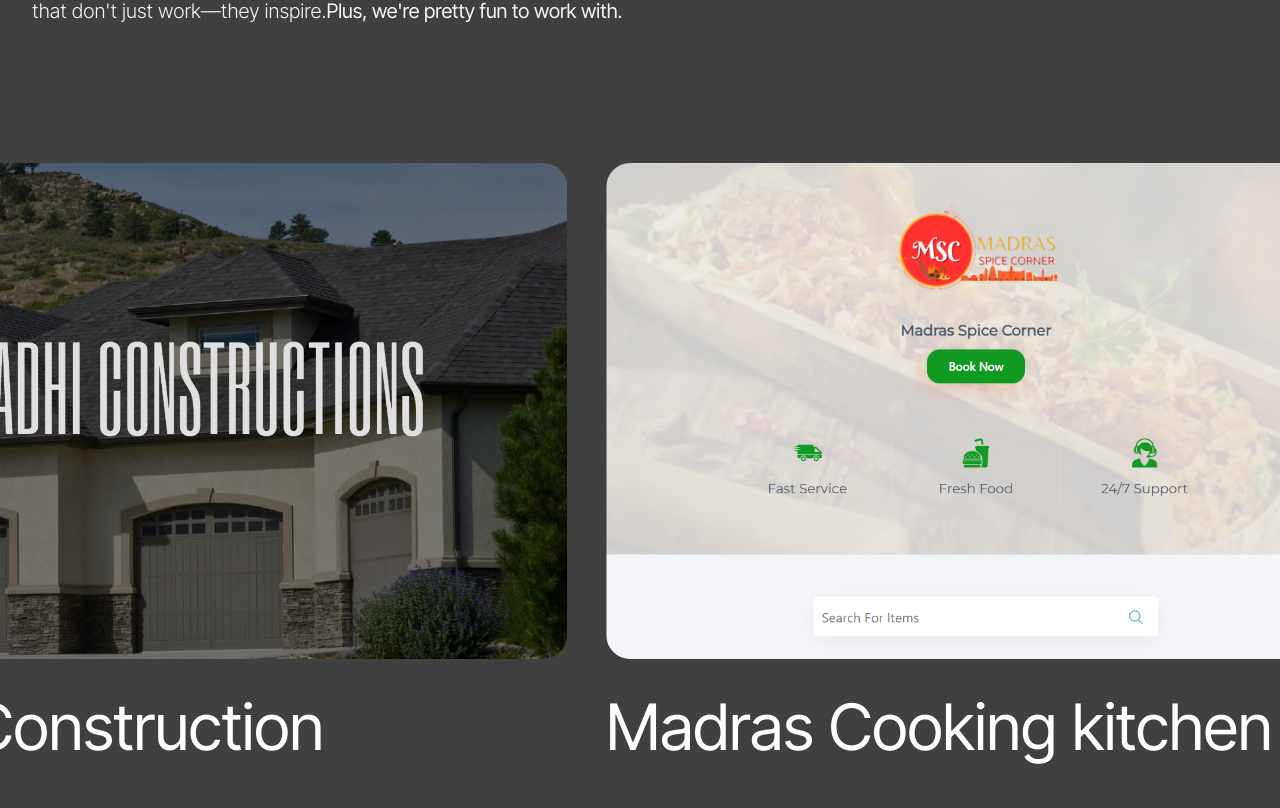
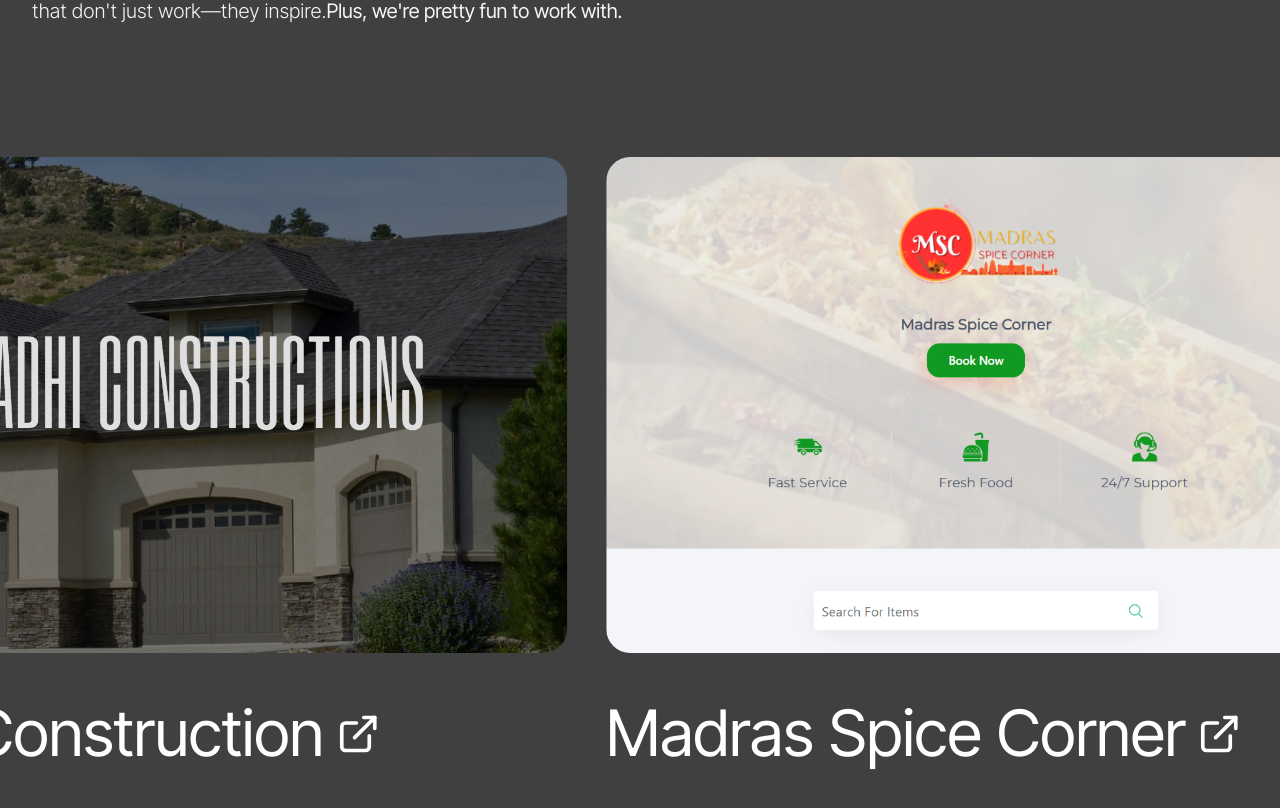
Before and after one commit to Neha220803/dheer-tech-website-new, a Next.js app: page / in a window 1280 px wide. Shown: the part 4690-5498 px from the top of the page. Built offline with nearby package versions, Linux system fonts and the light colour scheme.

Commit message:
projects page done, added link

```diff
--- a/src/app/globals.css
+++ b/src/app/globals.css
@@ -6,8 +6,7 @@
 @theme inline {
   --color-background: var(--background);
   --color-foreground: var(--foreground);
-  --font-sans: var(--font-geist-sans);
-  --font-mono: var(--font-geist-mono);
+  --font-roboto-slab: var(--font-roboto-slab);
   --color-sidebar-ring: var(--sidebar-ring);
   --color-sidebar-border: var(--sidebar-border);
   --color-sidebar-accent-foreground: var(--sidebar-accent-foreground);
--- a/src/components/home/hero/index.js
+++ b/src/components/home/hero/index.js
@@ -15,8 +15,8 @@
       <div className="max-w-5xl text-center md:my-10 mt-14 mb-6">
         <h1 className="md:text-5xl text-3xl home-hero-heading text-center font-semibold">
           Delivering Smart Web Solutions{" "}
-          <span className="hidden md:block ">for Growing Businesses</span> with
-          Dheer Tech Inc
+          <span className="hidden md:block ">for Growing Businesses</span>
+          with Dheer Tech Inc
         </h1>
       </div>
       <div className="grid grid-cols-12 gap-4  w-full">
--- a/src/components/home/projects/index.js
+++ b/src/components/home/projects/index.js
@@ -3,10 +3,40 @@
 import React, { useEffect, useRef, useState } from "react";
 import "./styles.css";
 import { useScroll, useTransform, motion } from "framer-motion";
-const one = "/assets/images/home/project1.png";
-const two = "/assets/images/home/project2.png";
-const three = "/assets/images/home/project3.png";
-const four = "/assets/images/home/project4.png";
+import { ExternalLink } from "lucide-react";
+import Link from "next/link";
+
+// Projects data array
+const projects = [
+  {
+    id: 1,
+    name: "Crown Of Spice",
+    image: "/assets/images/home/project2.png",
+    alt: "Crown Of Spice project",
+    link: "https://www.crownofspices.com/home",
+  },
+  {
+    id: 2,
+    name: "Adhi Construction",
+    image: "/assets/images/home/project1.png",
+    alt: "Adhi Construction project",
+    link: "https://adhiconstruction.us/",
+  },
+  {
+    id: 3,
+    name: "Madras Spice Corner",
+    image: "/assets/images/home/project3.png",
+    alt: "Madras Spice Corner project",
+    link: "https://coereats.com/madrasspicecorner",
+  },
+  {
+    id: 4,
+    name: "Maya Indian Cuisine",
+    image: "/assets/images/home/project4.png",
+    alt: "Maya Indian Cuisine project",
+    link: "https://www.mayaindiancuisineny.com/",
+  },
+];
 
 const HorizontalScrollProjectComp = () => {
   const [isDesktop, setIsDesktop] = useState(false);
@@ -16,9 +46,9 @@
       setIsDesktop(window.innerWidth >= 1024);
     };
     checkIfDesktop();
-    window.addEventListener("resize", checkIfDesktop); // Add resize listener
+    window.addEventListener("resize", checkIfDesktop);
 
-    return () => window.removeEventListener("resize", checkIfDesktop); // Cleanup
+    return () => window.removeEventListener("resize", checkIfDesktop);
   }, []);
 
   const targetRef = useRef(null);
@@ -28,8 +58,9 @@
     [0, 1],
     ["0%", isDesktop ? "-55%" : "-72%"]
   );
+
   return (
-    <div className="carousel bg-neutral-700 " ref={targetRef} id="projects">
+    <div className="carousel bg-neutral-700" ref={targetRef} id="projects">
       <div className="projects-header">
         <h1 className="projects-title">PROJECTS</h1>
         <p className="projects-description">
@@ -45,58 +76,23 @@
       </div>
       <div className="contentContainer">
         <motion.div className="images" style={{ x }}>
-          <div className="imageItem">
+          {projects.map((project) => (
+            <div key={project.id} className="imageItem md:gap-6">
               <div className="image-container">
                 <img
                   className="project-image"
-                src={two}
-                alt="alt text goes here"
+                  src={project.image}
+                  alt={project.alt}
                 />
               </div>
-            <p className="project-name-text">Crown Of Spice</p>
+              <Link href={project.link}>
+                <div className="flex items-baseline justify-start gap-2 md:gap-3">
+                  <p className="project-name-text">{project.name}</p>
+                  <ExternalLink className="project-name-icon" />
                 </div>
-
-          <div className="imageItem">
-            <div className="image-container">
-              <img
-                className="project-image"
-                src={one}
-                alt="alt text goes here"
-              />
+              </Link>
             </div>
-            <p className="project-name-text">Adhi Construction</p>
-          </div>
-
-          <div className="imageItem">
-            <div className="image-container">
-              <img
-                className="project-image"
-                src={three}
-                alt="alt text goes here"
-              />
-            </div>
-            <p className="project-name-text">Madras Cooking kitchen</p>
-          </div>
-          <div className="imageItem">
-            <div className="image-container">
-              <img
-                className="project-image"
-                src={four}
-                alt="alt text goes here"
-              />
-            </div>
-            <p className="project-name-text">Maya Indian Cuisine</p>
-          </div>
-
-          {/* <div className="imageItem">
-            <ImageContainer imageSource={two} description="two image" />
-          </div>
-          <div className="imageItem">
-            <ImageContainer imageSource={three} description="three image" />
-          </div>
-          <div className="imageItem">
-            <ImageContainer imageSource={four} description="four image" />
-          </div> */}
+          ))}
         </motion.div>
       </div>
     </div>
--- a/src/components/home/projects/styles.css
+++ b/src/components/home/projects/styles.css
@@ -57,6 +57,10 @@
         height: 70%;
     }
 
+    .imageItem {
+        justify-content: center;
+    }
+
 }
 
 .project-image {
@@ -87,6 +91,12 @@
     font-weight: 400;
     line-height: 0.85;
     color: white;
+}
+
+.project-name-icon {
+    color: white;
+    width: 44px;
+    height: 44px;
 }
 
 .projects-description {
@@ -131,4 +141,9 @@
     .projects-description {
         font-size: 1rem;
     }
+
+    .project-name-icon {
+        width: 24px;
+        height: 24px;
+    }
 }
--- a/src/components/home/stats/index.js
+++ b/src/components/home/stats/index.js
@@ -64,7 +64,7 @@
 
   return (
     <div className="py-16 px-6">
-      <div className="max-w-6xl bg-color2-200 rounded-2xl py-10 px-6 mx-auto">
+      <div className="max-w-6xl bg-color2-50 rounded-2xl py-10 px-6 mx-auto">
         <div className="grid grid-cols-1 md:grid-cols-3 gap-8 md:gap-12">
           {stats.map((stat, index) => (
             <div key={index} className="text-center">
```
Lines whose indentation alone changed are shown as unchanged.
